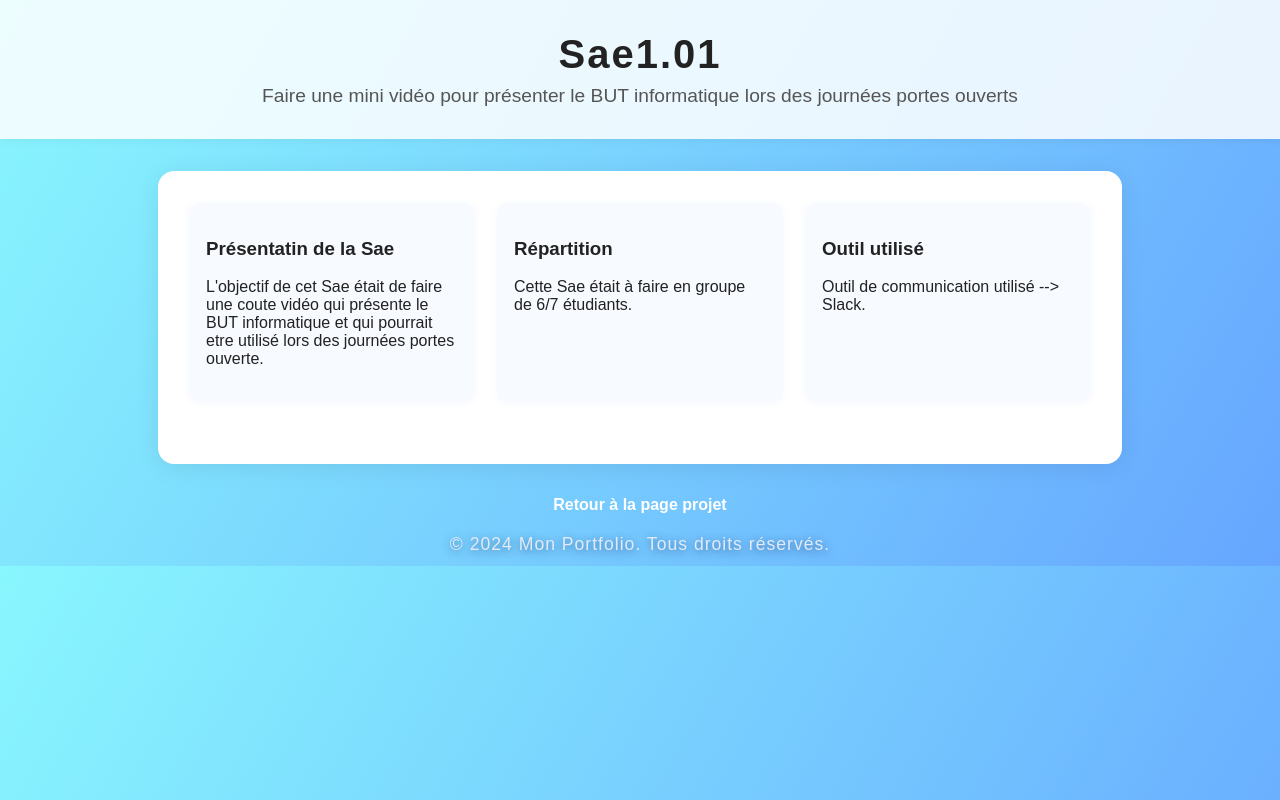
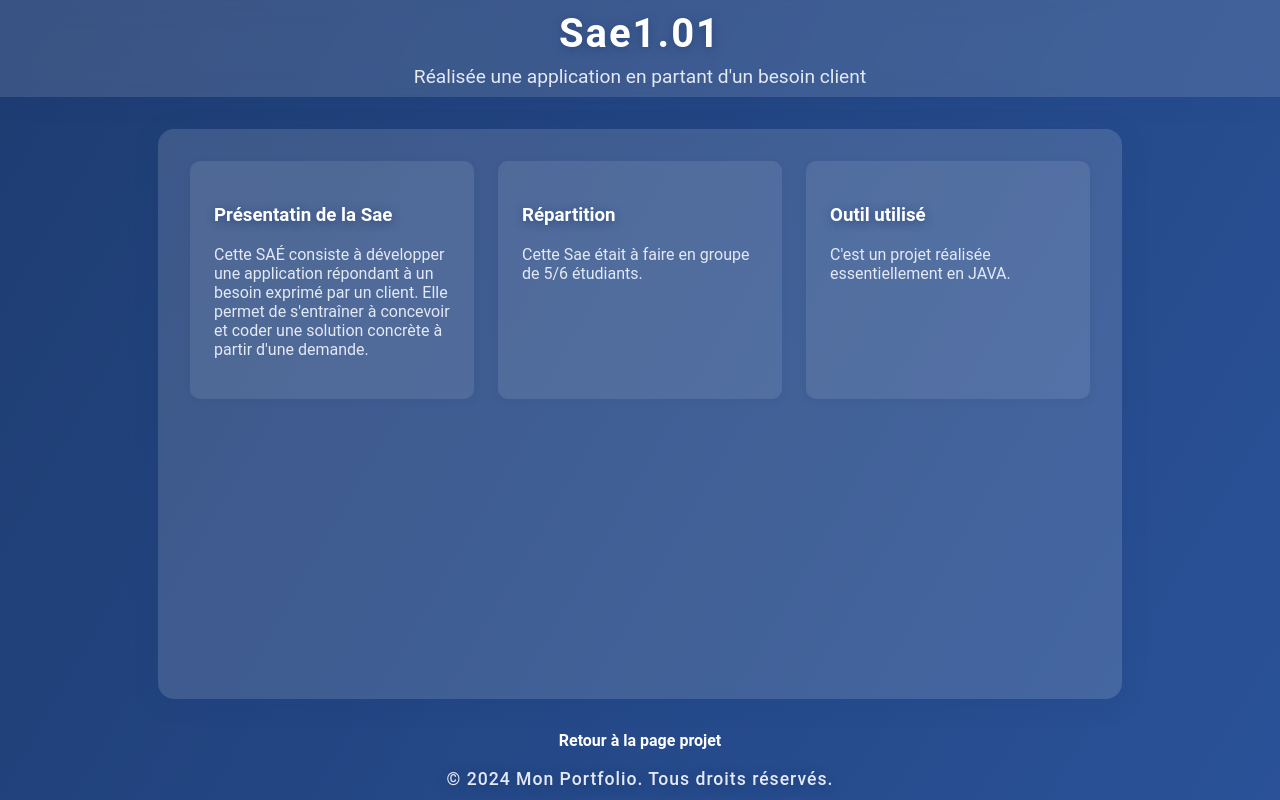
Before and after one commit to CelimS/portfolio, a plain HTML site: page portfolio/Sae1.01.html in a window 1280 px wide. Drawn offline with Linux system fonts and the light colour scheme.

Commit message:
Petite amélioration du portfolio

```diff
--- a/portfolio/Sae1.01.html
+++ b/portfolio/Sae1.01.html
@@ -9,22 +9,23 @@
 <body>
     <header>
         <h1>Sae1.01</h1>
-        <p>Faire une mini vidéo pour présenter le BUT informatique lors des journées portes ouverts</p>
+        <p>Réalisée une application en partant d'un besoin client</p>
     </header>
     <main>
         <section>
             <div class="projects">
                 <div class="project-card">
                     <h3>Présentatin de la Sae</h3>
-                    <p>L'objectif de cet Sae était de faire une coute vidéo qui présente le BUT informatique et qui pourrait etre utilisé lors des journées portes ouverte.</p>
+                    <p>Cette SAÉ consiste à développer une application répondant à un besoin exprimé par un client.
+                       Elle permet de s'entraîner à concevoir et coder une solution concrète à partir d'une demande.</p>
                 </div>
                 <div class="project-card">
                     <h3>Répartition</h3>
-                    <p>Cette Sae était à faire en groupe de 6/7 étudiants.</p>
+                    <p>Cette Sae était à faire en groupe de 5/6 étudiants.</p>
                 </div>
                 <div class="project-card">
                     <h3>Outil utilisé</h3>
-                    <p>Outil de communication utilisé --> Slack.</p>
+                    <p>C'est un projet réalisée essentiellement en JAVA.</p>
                 </div>
             </div>
         </section>
--- a/portfolio/projet.css
+++ b/portfolio/projet.css
@@ -1,39 +1,73 @@
 body {
   margin: 0;
-font-family: 'Montserrat', Arial, sans-serif;
-background: linear-gradient(120deg, #89f7fe 0%, #66a6ff 100%);
-color: #222;
+  font-family: 'Montserrat', 'Roboto', Arial, sans-serif;
+  background: linear-gradient(120deg, #1e3c72 0%, #2a5298 100%);
+  color: #fff;
+  min-height: 100vh;
+  display: flex;
+  flex-direction: column;
 }
+
+main {
+  max-width: 900px;
+  margin: 2rem auto;
+  background: rgba(255,255,255,0.13);
+  border-radius: 16px;
+  box-shadow: 0 4px 24px rgba(30,60,114,0.18);
+  padding: 2rem;
+  color: #e3e9f7;
+  flex: 1 0 auto; /* Ajouté pour que main prenne la place restante */
+}
+
+footer {
+  text-align: center;
+  padding: 1.2rem 0 0.7rem 0;
+  font-size: 1.1rem;
+  color: #e3e9f7;
+  background: none;
+  letter-spacing: 1px;
+  font-weight: 500;
+  text-shadow: 0 2px 8px #1e3c72a0;
+  margin-top: auto; /* Ajouté pour coller le footer en bas */
+}
+
 header {
-background: rgba(255,255,255,0.85);
-padding: 2rem 0;
+  background: rgba(255,255,255,0.12);
+  backdrop-filter: blur(12px);
+  padding: 0.6rem 1rem;
   text-align: center;
-box-shadow: 0 2px 8px rgba(0,0,0,0.05);
+  box-shadow: 0 4px 24px 0 rgba(30,60,114,0.08);
+  color: #fff;
 }
 header h1 {
   margin: 0;
   font-size: 2.5rem;
   letter-spacing: 2px;
+  color: #fff;
+  text-shadow: 0 2px 8px #1e3c72a0;
 }
 header p {
   margin: 0.5rem 0 0 0;
   font-size: 1.2rem;
-color: #555;
+  color: #e3e9f7;
 }
 main {
   max-width: 900px;
   margin: 2rem auto;
-background: #fff;
+  background: rgba(255,255,255,0.13);
   border-radius: 16px;
-box-shadow: 0 4px 24px rgba(0,0,0,0.08);
+  box-shadow: 0 4px 24px rgba(30,60,114,0.18);
   padding: 2rem;
+  color: #e3e9f7;
+  flex: 1 0 auto; /* Ajouté pour que main prenne la place restante */
 }
 section {
   margin-bottom: 2rem;
 }
 h2 {
-color: #3578e5;
+  color: #fff;
   margin-top: 0;
+  text-shadow: 0 2px 8px #1e3c72a0;
 }
 .projects {
   display: grid;
@@ -41,14 +75,30 @@ grid-template-columns: repeat(auto-fit, minmax(250px, 1fr));
   gap: 1.5rem;
 }
 .project-card {
-background: #f7faff;
+  background: rgba(255,255,255,0.09);
   border-radius: 10px;
-padding: 1rem;
-box-shadow: 0 2px 8px rgba(53,120,229,0.07);
-transition: transform 0.2s;
+  padding: 1.5rem;
+  box-shadow: 0 2px 8px rgba(30,60,114,0.08);
+  transition: transform 0.2s, box-shadow 0.2s;
+  color: #e3e9f7;
 }
 .project-card:hover {
-transform: translateY(-5px) scale(1.03);
+  transform: translateY(-8px) scale(1.03);
+  box-shadow: 0 8px 24px rgba(30,60,114,0.18);
+  background: rgba(255,255,255,0.18);
+}
+.project-card h3 {
+  color: #fff;
+  text-shadow: 0 2px 8px #1e3c72a0;
+}
+.project-card a {
+  color: #4fc3f7;
+  text-decoration: none;
+  font-weight: bold;
+  font-size: 1.1em;
+}
+.project-card a:hover {
+  text-decoration: underline;
 }
 footer {
   text-align: center;
@@ -59,6 +109,7 @@ background: none;
   letter-spacing: 1px;
   font-weight: 500;
   text-shadow: 0 2px 8px #1e3c72a0;
+  margin-top: auto; /* Ajouté pour coller le footer en bas */
 }
 
 @media (max-width: 600px) {
@@ -68,7 +119,7 @@ main {
 }
 
 a {
-  color: #0077cc;
+  color: #4fc3f7;
   text-decoration: none;
 }
 
--- a/portfolio/style.css
+++ b/portfolio/style.css
@@ -263,3 +263,35 @@ p {
 .sae-card a:hover {
   text-decoration: underline;
 }
+
+.projects {
+  display: grid;
+  grid-template-columns: repeat(auto-fit, minmax(250px, 1fr));
+  gap: 1.5rem;
+}
+.project-card {
+  background: rgba(255,255,255,0.09);
+  border-radius: 10px;
+  padding: 1.5rem;
+  box-shadow: 0 2px 8px rgba(30,60,114,0.08);
+  transition: transform 0.2s, box-shadow 0.2s;
+  color: #e3e9f7;
+}
+.project-card:hover {
+  transform: translateY(-8px) scale(1.03);
+  box-shadow: 0 8px 24px rgba(30,60,114,0.18);
+  background: rgba(255,255,255,0.18);
+}
+.project-card h3 {
+  color: #fff;
+  text-shadow: 0 2px 8px #1e3c72a0;
+}
+.project-card a {
+  color: #4fc3f7;
+  text-decoration: none;
+  font-weight: bold;
+  font-size: 1.1em;
+}
+.project-card a:hover {
+  text-decoration: underline;
+}
```
Also changed, not shown: portfolio/Sae1.02.html (+1 -1 lines), portfolio/Sae2.06.html (+2 -2 lines), portfolio/index.html (+13 -12 lines), portfolio/projet.html (+9 -0 lines). Lines whose indentation alone changed are shown as unchanged.
